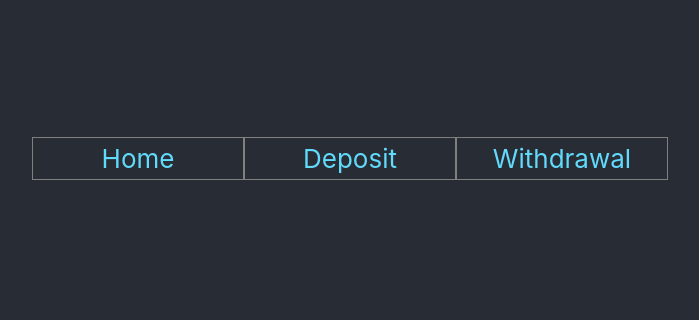
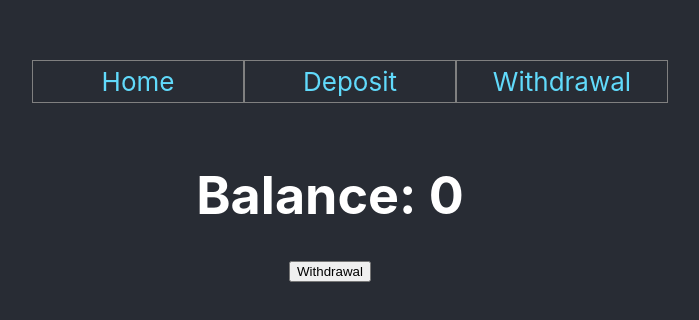
Before and after one commit to mikegoodstadt/udemy-react-hooks-course, a React (Create React App) app: page /withdrawal in a window 1280 px wide. Shown: the part 242-562 px from the top of the page, without its empty margins (310-1009 px from the left). Built offline with nearby package versions, Linux system fonts and the light colour scheme.

Commit message:
6.43 completed lecture

```diff
--- a/src/App.js
+++ b/src/App.js
@@ -16,9 +16,9 @@ function App() {
           <li className='li-style'><NavLink to='/withdrawal' className='App-link'>Withdrawal</NavLink></li>
         </ul>
         <Routes>
-          <Route path='/' element={HomePage}></Route>
-          <Route path='/deposit' element={DepositPage}></Route>
-          <Route path='/withdrawal' element={WithdrawalPage}></Route>
+          <Route path='/' element={<HomePage />}></Route>
+          <Route path='/deposit' element={<DepositPage />}></Route>
+          <Route path='/withdrawal' element={<WithdrawalPage />}></Route>
         </Routes>
         </header>
       </div>
--- a/src/index.js
+++ b/src/index.js
@@ -3,10 +3,17 @@ import ReactDOM from 'react-dom';
 import './index.css';
 import App from './App';
 import reportWebVitals from './reportWebVitals';
+import {createStore} from 'redux';
+import reducer from './store/reducer';
+import {Provider} from 'react-redux';
+
+const store = createStore(reducer);
 
 ReactDOM.render(
   <React.StrictMode>
-    <App />
+    <Provider store={store}>
+      <App />
+    </Provider>
   </React.StrictMode>,
   document.getElementById('root')
 );
--- a/src/pages/DepositPage.js
+++ b/src/pages/DepositPage.js
@@ -1,11 +1,20 @@
-import React from 'react'
+import React from 'react';
+import { useSelector, useDispatch } from 'react-redux';
 
 function DepositPage() {
+  const balance = useSelector((state) => state.balance);
+  const dispatch = useDispatch();
+
+  function onDepositHandle() {
+    dispatch({type: 'DEPOSIT', payload: 10})
+  }
+
   return (
-    <div>
-      Deposit Page
-    </div>
+    <>
+      <h1>Balance: {balance}</h1>
+      <button onClick={onDepositHandle}>Deposit</button>
+    </>
   )
 }
 
-export default DepositPage
+export default DepositPage;
--- a/src/pages/HomePage.js
+++ b/src/pages/HomePage.js
@@ -1,11 +1,9 @@
-import React from 'react'
+import React from 'react';
+import { useSelector } from 'react-redux';
 
 function HomePage() {
-  return (
-    <div>
-      Home Page
-    </div>
-  )
+  const balance = useSelector((state) => state.balance);
+  return <h1>Balance: {balance}</h1>;
 }
 
-export default HomePage
+export default HomePage;
--- a/src/pages/WithdrawalPage.js
+++ b/src/pages/WithdrawalPage.js
@@ -1,11 +1,20 @@
-import React from 'react'
+import React from 'react';
+import { useSelector, useDispatch } from 'react-redux';
 
 function WithdrawalPage() {
+  const balance = useSelector((state) => state.balance);
+  const dispatch = useDispatch();
+
+  function onDepositHandle() {
+    dispatch({type: 'WITHDRAWAL', payload: 10})
+  }
+
   return (
-    <div>
-      Withdrawal Page
-    </div>
+    <>
+      <h1>Balance: {balance}</h1>
+      <button onClick={onDepositHandle}>Withdrawal</button>
+    </>
   )
 }
 
-export default WithdrawalPage
+export default WithdrawalPage;
--- /dev/null
+++ b/src/store/reducer.js
@@ -0,0 +1,16 @@
+const initialState = {
+  balance: 0,
+};
+
+function reducer(state = initialState, action) {
+  switch ((action.type)) {
+    case 'DEPOSIT':
+      return { balance: state.balance + action.payload };
+    case 'WITHDRAWAL':
+      return { balance: state.balance - action.payload };
+    default:
+      return state;
+  }
+}
+
+export default reducer;
```
